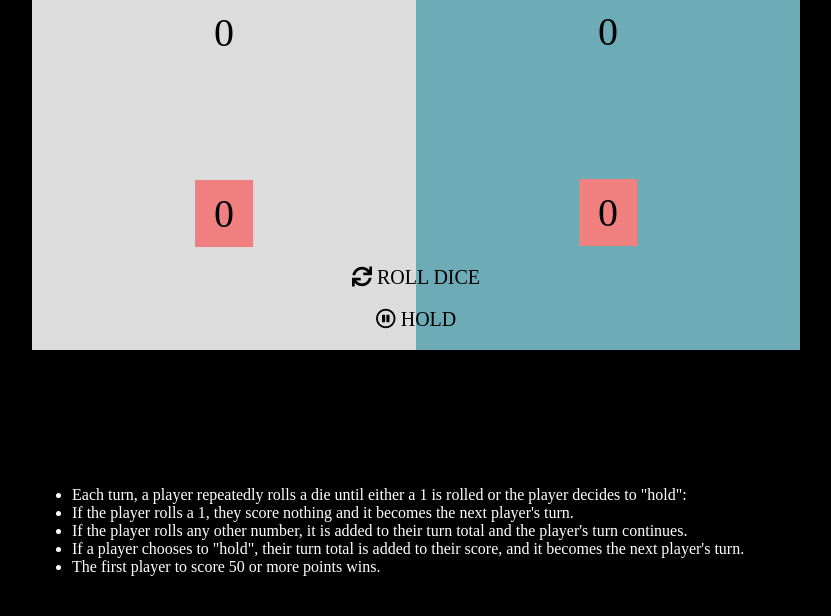
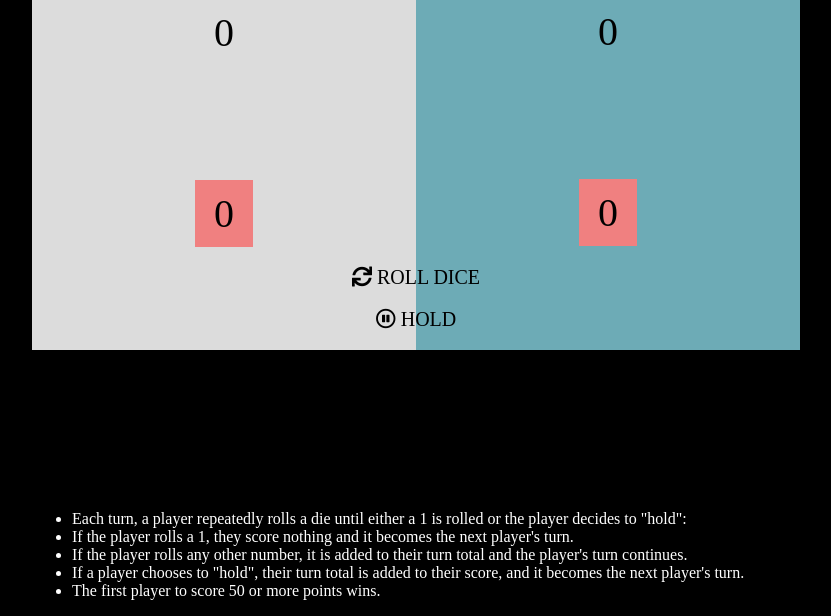
Before and after one commit to krishnakiriti04/Guvi-Tasks, a plain HTML site: page PIG game/index.html in a window 1280 px wide. Shown: the part 186-802 px from the top of the page, without its empty margins (224-1055 px from the left). Drawn offline with Linux system fonts and the light colour scheme.

Commit message:
Update style.css

```diff
--- a/PIG game/style.css
+++ b/PIG game/style.css
@@ -13,7 +13,7 @@ body {
 }
 
 .rules {
-    top: 82%;
+    top: 85%;
     position: absolute;
     left: 20% !important;
     color: rgb(255, 255, 255);
```
